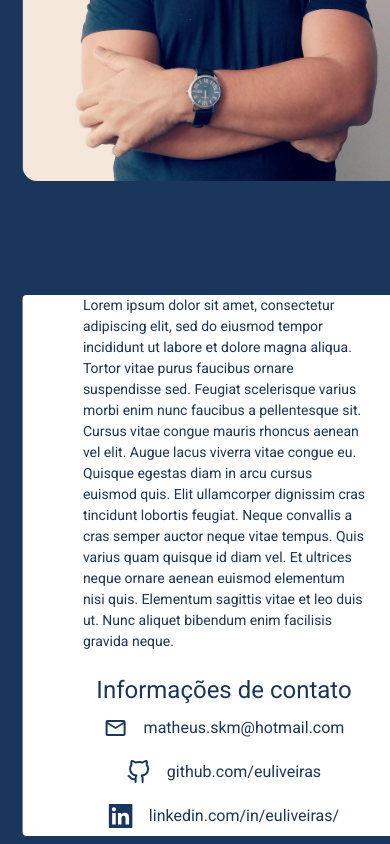
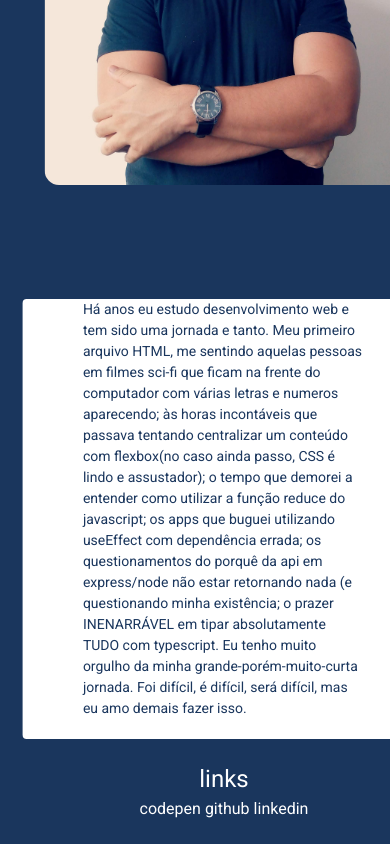
Before and after one commit to euliveiras/portfolio-me, a Next.js app: page / in a window 390 px wide. Shown: the part 664-1508 px from the top of the page. Built offline with nearby package versions, Linux system fonts and the light colour scheme.

Commit message:
adicionei component de footer e responsividade

```diff
--- /dev/null
+++ b/src/components/footerSection.tsx
@@ -0,0 +1,28 @@
+import { Text, HStack, Box } from "@chakra-ui/react";
+
+export const FooterSection = () => {
+  return (
+    <Box p="5%" d="grid" placeItems="center">
+      <Text as="h2" fontSize={["x-large", "xx-large"]}>
+        links
+      </Text>
+      <HStack spacing={[1, 4]} as="ul">
+        <Text as="li">
+          <Text as="a" href="https://codepen.io/euliveiras">
+            codepen
+          </Text>
+        </Text>
+        <Text as="li">
+          <Text as="a" href="https://github.com/euliveiras">
+            github
+          </Text>
+        </Text>
+        <Text as="li">
+          <Text as="a" href="https://www.linkedin.com/in/euliveiras/">
+            linkedin
+          </Text>
+        </Text>
+      </HStack>
+    </Box>
+  );
+};
--- a/src/components/presentationSection.tsx
+++ b/src/components/presentationSection.tsx
@@ -10,7 +10,7 @@ const PresentationSection: React.FC = () => {
             d="grid"
             placeItems="center"
         >
-            <Flex w="90%" mt="12" flexDirection={["column", "row"]} align="center">
+            <Flex w="80%" mt="12" flexDirection={["column", "row"]} align="center">
                 <Text as="h1" fontFamily="heading" fontWeight="900" fontSize={["xx-large", "xxx-large"]} h="100%" lineHeight={["normal", "tall"]} w={["100%", "auto"]}>
                     meu nome é<br/><Text as="strong" color="pink.500"> Matheus Oliveira </Text>
                     <Text>
@@ -21,7 +21,7 @@ const PresentationSection: React.FC = () => {
                     </Text>
                 </Text>
                 <Box w={["100%", "50%"]} d="flex" justifyContent="flex-end" mt={["8", "0"]}>
-                    <Image src="/me.png" borderRadius="0.9rem" maxWidth="100%" boxSize="460px" height="100%" alt="foto de Matheus Oliveira" />
+                    <Image src="/me.png" borderRadius="0.9rem" maxWidth="100%" boxSize={"460px"} height="100%" alt="foto de Matheus Oliveira" />
                 </Box>
             </Flex>
             <Link
--- a/src/components/sectionPage.tsx
+++ b/src/components/sectionPage.tsx
@@ -1,15 +1,12 @@
 import { Box, Flex, Text, Icon, VStack } from "@chakra-ui/react";
-import { MdOutlineMail } from "react-icons/md";
-import { FiGithub } from "react-icons/fi"
-import { GrLinkedin } from "react-icons/gr"
 
 export const SectionPage: React.FC = () => {
   return (
-        <Box as="section"
+    <Box
+      as="section"
       h={["auto", "100vh"]}
       w="100%"
       id="about-me"
-            // borderTop="1px solid white"
       d="grid"
       placeItems="center"
     >
@@ -24,25 +21,20 @@ export const SectionPage: React.FC = () => {
         color="blue.900"
       >
         <Text m="0 15% 5%" fontFamily="body" fontSize={["sm", "xl"]}>
-                    Lorem ipsum dolor sit amet, consectetur adipiscing elit, sed do eiusmod tempor incididunt ut labore et dolore magna aliqua. Tortor vitae purus faucibus ornare suspendisse sed. Feugiat scelerisque varius morbi enim nunc faucibus a pellentesque sit. Cursus vitae congue mauris rhoncus aenean vel elit. Augue lacus viverra vitae congue eu. Quisque egestas diam in arcu cursus euismod quis. Elit ullamcorper dignissim cras tincidunt lobortis feugiat. Neque convallis a cras semper auctor neque vitae tempus. Quis varius quam quisque id diam vel. Et ultrices neque ornare aenean euismod elementum nisi quis. Elementum sagittis vitae et leo duis ut. Nunc aliquet bibendum enim facilisis gravida neque.
+          Há anos eu estudo desenvolvimento web e tem sido uma jornada e tanto.
+          Meu primeiro arquivo HTML, me sentindo aquelas pessoas em filmes
+          sci-fi que ficam na frente do computador com várias letras e numeros
+          aparecendo; às horas incontáveis que passava tentando centralizar um
+          conteúdo com flexbox(no caso ainda passo, CSS é lindo e assustador); o
+          tempo que demorei a entender como utilizar a função reduce do
+          javascript; os apps que buguei utilizando useEffect com dependência
+          errada; os questionamentos do porquê da api em express/node não estar
+          retornando nada (e questionando minha existência; o prazer INENARRÁVEL
+          em tipar absolutamente TUDO com typescript. Eu tenho muito orgulho da
+          minha grande-porém-muito-curta jornada. Foi difícil, é difícil, será
+          difícil, mas eu amo demais fazer isso.
         </Text>
-                <Text as="h2" fontSize={["x-large", "xx-large"]}>
-                    Informações de contato
-                </Text>
-                <VStack spacing={[1, 4]} as="ul">
-                    <Text d="flex" alignItems="center" as="li"><Icon as={MdOutlineMail} boxSize="40px" pr="4" />
-                        matheus.skm@hotmail.com
-                    </Text>
-                    <Text d="flex" alignItems="center" as="li"><Icon as={FiGithub} boxSize="40px" pr="4" />
-                        <Text as="a" href="https://github.com/euliveiras">github.com/euliveiras</Text>
-                    </Text>
-                    <Text d="flex" alignItems="center" as="li"><Icon as={GrLinkedin} boxSize="40px" pr="4" />
-                        <Text as="a" href="https://www.linkedin.com/in/euliveiras/">
-                            linkedin.com/in/euliveiras/
-                        </Text>
-                    </Text>
-                </VStack>
       </Flex>
     </Box>
   );
-}
+};
--- a/src/pages/index.tsx
+++ b/src/pages/index.tsx
@@ -3,6 +3,7 @@ import { Box, BoxProps } from "@chakra-ui/react";
 import { PresentationSection } from "../components/presentationSection";
 import { SectionPage } from "../components/sectionPage";
 import { motion } from "framer-motion";
+import { FooterSection } from "../components/footerSection";
 
 const MotionBox = motion<BoxProps>(Box);
 
@@ -16,18 +17,19 @@ export default function Home() {
       position="absolute"
       right="4%"
       initial={{
-        opacity: 0
+        opacity: 0,
       }}
       animate={{
         opacity: 1,
-        transform: "translateX(4%)"
+        transform: "translateX(4%)",
       }}
       transition={{
-        duration: "0.9"
+        duration: "0.9",
       }}
     >
       <PresentationSection />
       <SectionPage />
+      <FooterSection />
     </MotionBox>
   );
 }
```
Lines whose indentation alone changed are shown as unchanged.
